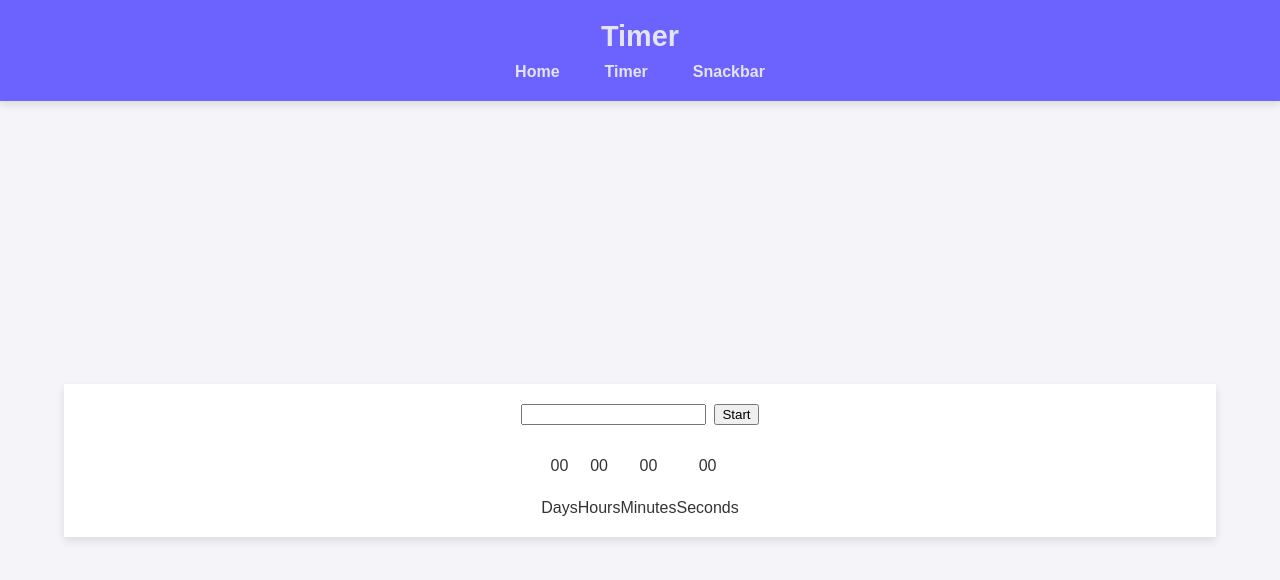
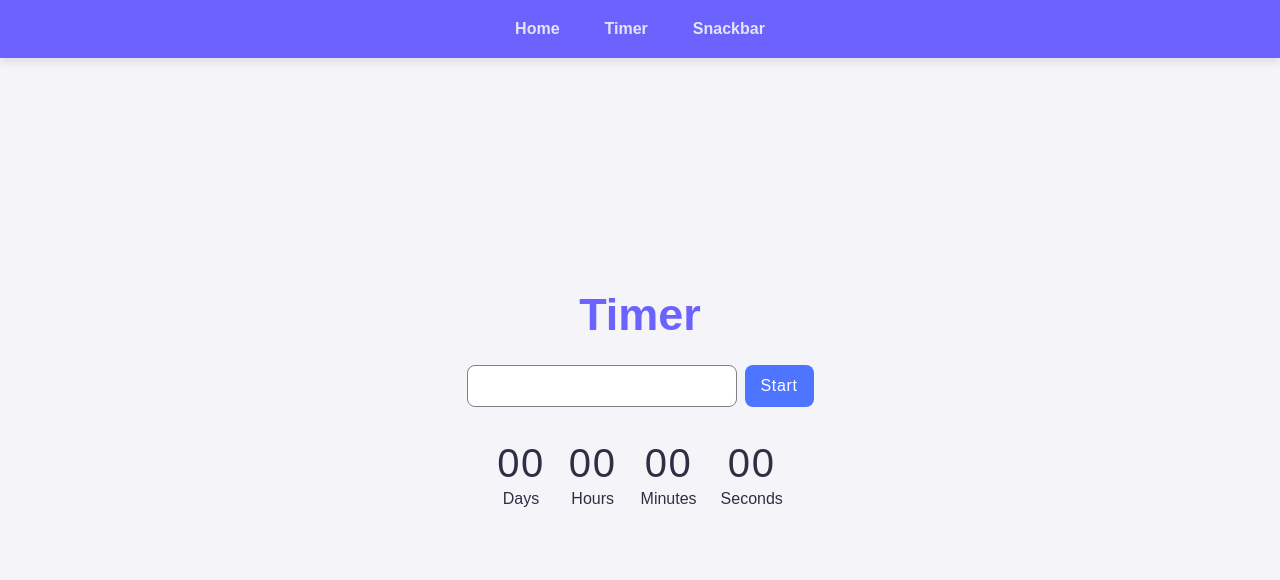
Before and after one commit to Volya16/goit-js-hw-10, a website built with Vite: page src/1-timer.html in a window 1280 px wide. Built offline with nearby package versions, Linux system fonts and the light colour scheme.

Commit message:
add styles to first task

```diff
--- a/src/1-timer.html
+++ b/src/1-timer.html
@@ -10,7 +10,6 @@
 </head>
 <body>
     <header class="header">
-    <h1 class="page-title">Timer</h1>
     <nav>
       <ul class="list-nav">
         <li class="list-nav-item"><a href="./index.html">Home</a></li>
@@ -19,12 +18,13 @@
       </ul>
     </nav>
   </header>
-  <div class="container">
+<main>
+<section class="timer-section">
+  <h1 class="page-title">Timer</h1>
     <div class="mini-container">
-      <input type="text" id="datetime-picker" />
-<button type="button" data-start>Start</button>
+      <input class="timer-input" type="text" id="datetime-picker" />
+<button class="timer-btn" type="button" data-start>Start</button>
     </div>
-
 <div class="timer">
   <div class="field">
     <span class="value" data-days>00</span>
@@ -43,7 +43,7 @@
     <span class="label">Seconds</span>
   </div>
 </div>
-
-  </div>
+</section>
+</main>
 </body>
 </html>
--- a/src/css/1-timer.css
+++ b/src/css/1-timer.css
@@ -8,20 +8,33 @@ h1, h2, h3, h4, h5, h6 {
 	margin: 0;
 }
 
-ul {
-    margin: 0;
+ul, ol {
+	margin-top: 0;
+	margin-bottom: 0;
+	padding-left: 0;
+}
 
+a {
+  color: currentColor;
+  text-decoration: none;
+}
+
+button {
+  cursor: pointer;
 }
 
 body {
+    margin: 0;
     padding: 20px;
     height: 100vh;
     display: flex;
     justify-content: center;
     align-items: center;
+    font-family: 'Montserrat', sans-serif;
+    font-weight: 400;
 }
 
-.container {
+.timer-section {
     display: flex;
     flex-direction: column;
     justify-content: center;
@@ -29,18 +42,93 @@ body {
     margin: 0 auto;
 }
 
+.page-title {
+  font-size: 45px;
+  color: #6C63FF;
+  margin-bottom: 24px;
+}
+
 .mini-container {
     display: flex;
+    flex-direction: row;
     gap: 8px;
+}
+
+.timer-input{
+border: 1px solid #808080;
+border-radius: 8px;
+width: 270px;
+background: #fff;
+padding: 8px 16px;
+font-weight: 400;
+font-size: 16px;
+line-height: 1.5;
+letter-spacing: 0.04em;
+color: #2e2f42;
+outline: none;
+}
+
+.timer-input:hover,
+.timer-input:focus {
+    border-color: #000;
+}
+
+.timer-input:active,
+.timer-input:focus-within {
+    border: 2px solid #4e75ff;
+}
+
+.timer-input:disabled {
+    border-color: #FAFAFA;
+}
+
+.timer-btn{
+border-radius: 8px;
+padding: 8px 16px;
+background-color: #4e75ff;
+font-weight: 500;
+font-size: 16px;
+line-height: 1.5;
+letter-spacing: 0.04em;
+color: #fff;
+border: none;
+}
+
+.timer-btn:hover,
+.timer-btn:focus {
+    background-color: #6c8cff;
+}
+
+.timer-btn:disabled {
+    background-color: #cfcfcf;
+    color: #989898;
 }
 
 .timer {
     display: flex;
+    flex-direction: row;
+    justify-content: center;
     margin-top: 32px;
+    gap: 24px;
 }
 
 .field {
     display: flex;
     flex-direction: column;
-    gap: 24px;
+    align-items: center;
 }
+
+.field .value {
+    font-weight: 400;
+    font-size: 40px;
+    line-height: 1.2;
+    letter-spacing: 0.04em;
+    color: #2e2f42;
+}
+
+.field .label {
+    font-weight: 400;
+    font-size: 16px;
+    line-height: 1.5;
+    color: #2e2f42;
+}
--- a/src/css/nav.css
+++ b/src/css/nav.css
@@ -22,11 +22,7 @@ body {
   z-index: 1000;
 }
 
-.page-title {
-  font-size: 1.8em;
-  color: #E4E4F4;
-  margin: 0 0 10px 0;
-}
+
 
 .list-nav {
   list-style-type: none;
```
